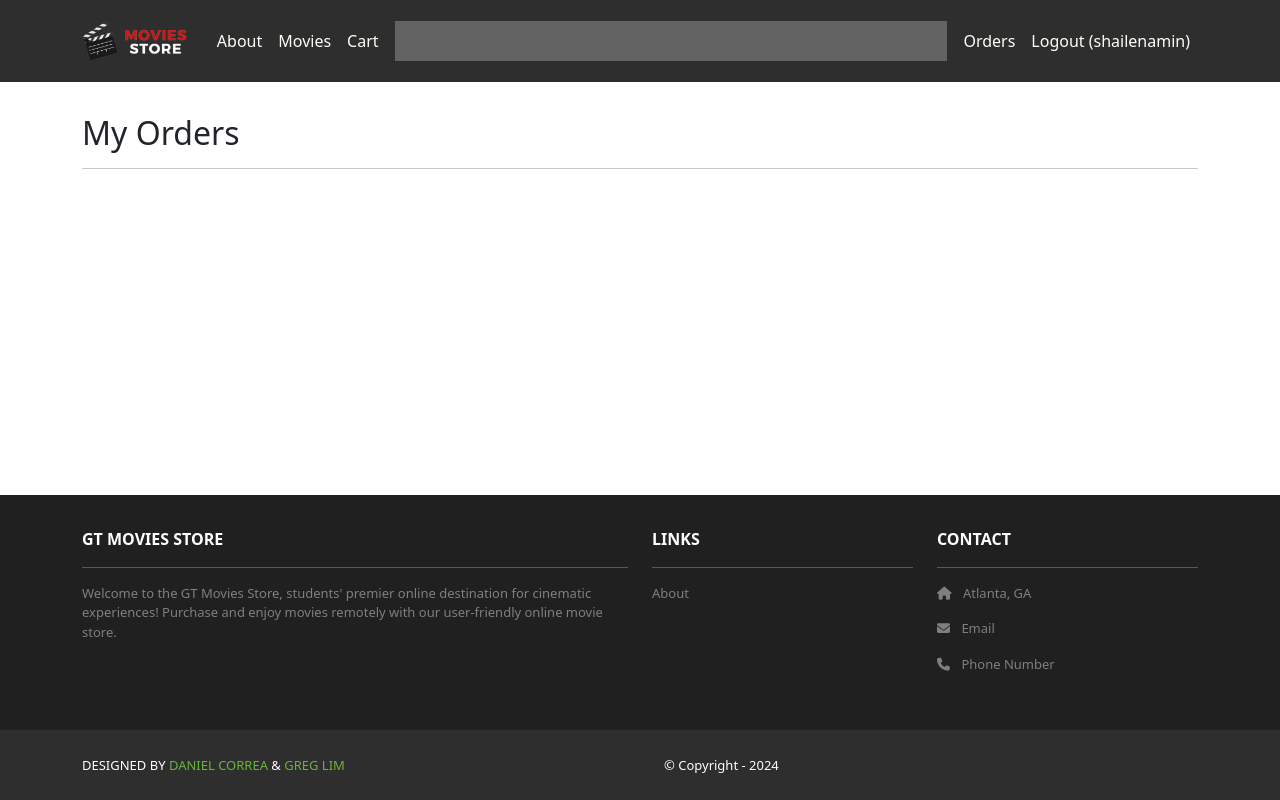
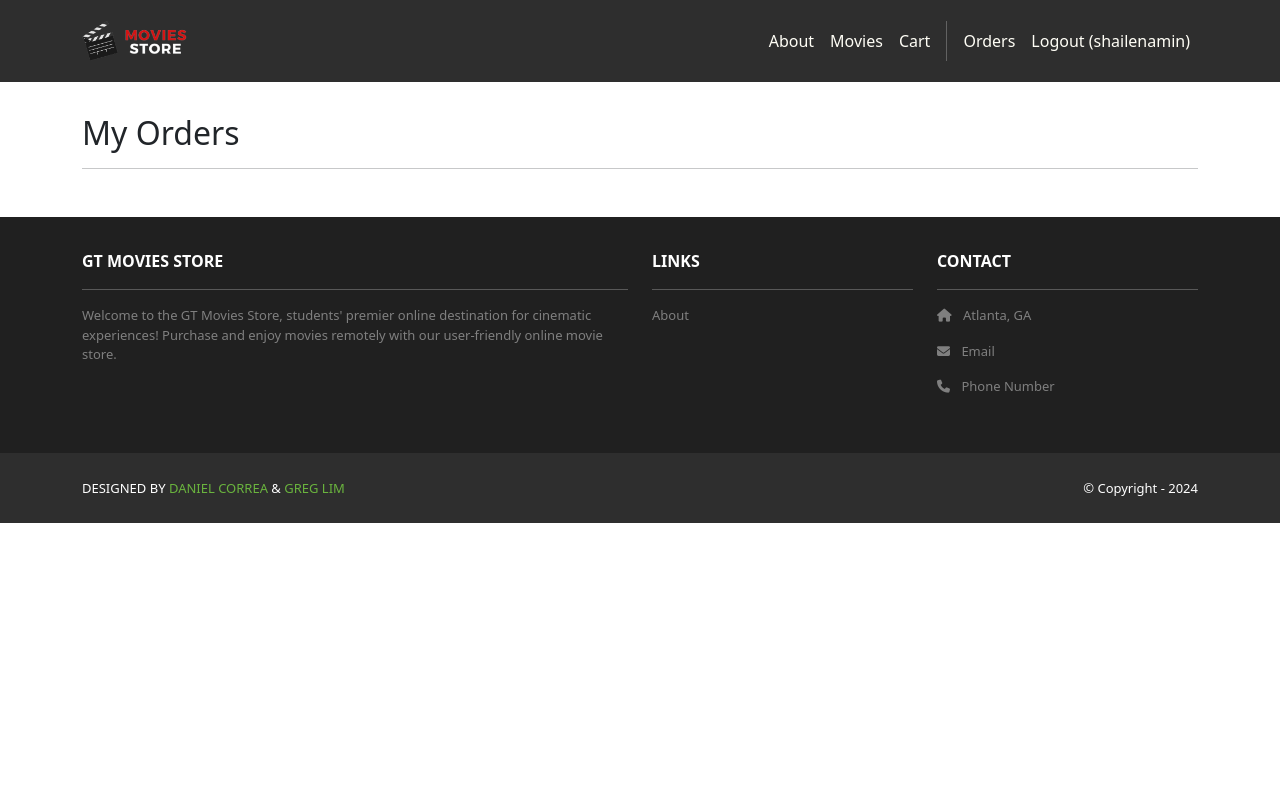
Before and after one commit to shailenamin/GTMoviesStore, a Django app: page /accounts/orders/ in a window 1280 px wide. Run offline with Django 5.2, Linux system fonts and the light colour scheme; a user stored in the database is signed in; data that the repository does not hold is empty; some libraries are stand-ins or nearby versions.

Commit message:
Update base.html

```diff
--- a/GTMoviesStore/templates/base.html
+++ b/GTMoviesStore/templates/base.html
@@ -9,19 +9,6 @@
     <script src="https://cdn.jsdelivr.net/npm/bootstrap@5.3.3/dist/js/bootstrap.bundle.min.js"crossorigin="anonymous"></script>
     <link rel="stylesheet" type="text/css" href="{% static 'css/style.css' %}">
     <meta name="viewport" content="width=device-width, initial-scale=1" />
-    <style>
-    html,
-    body {
-      height: 100%;
-      margin: 0;
-      display: flex;
-      flex-direction: column;
-    }
-
-    div {
-      flex: 1;
-    }
-  </style>
   </head>
 
   <body>
```
